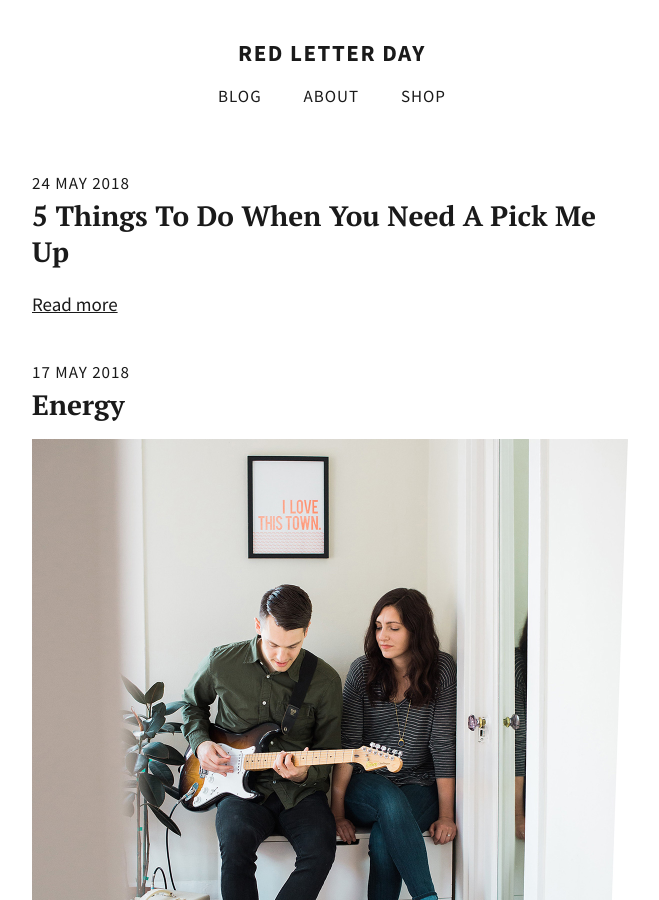
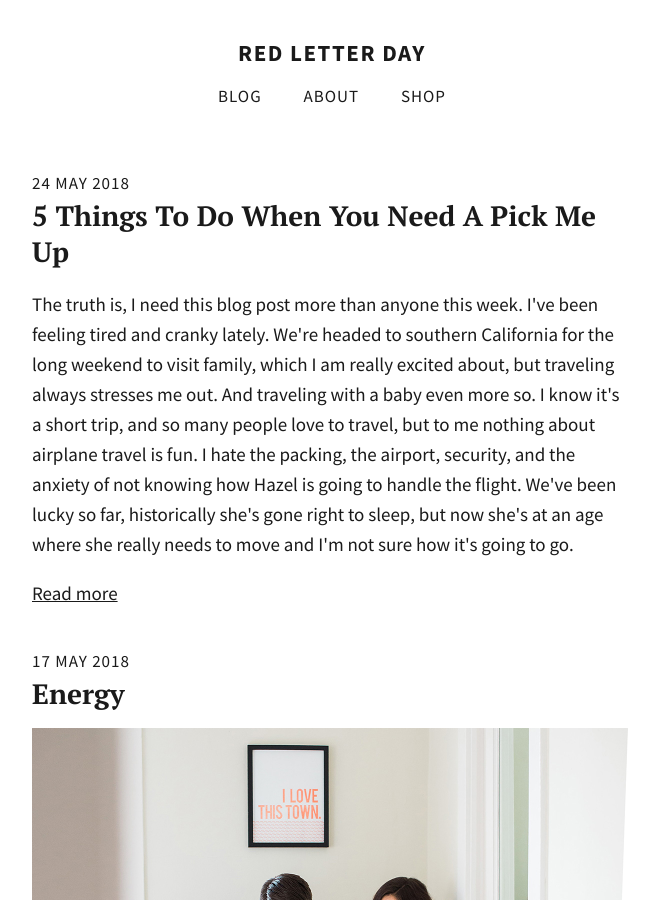
Before and after one commit to totiffany/totiffany.github.io, a Jekyll site: the page built from index.html, in a window 1280 px wide and 900 px high. Shown: the whole window, without its empty margins (308-967 px from the left). Built offline with Jekyll 4.4.1, drawn with Linux system fonts in a browser that asks for light colours.

Commit message:
Update 2018-05-24-5-Things-to-do-When-You-Need-A-Pick-Me-Up.md

```diff
--- a/_posts/2018-05-24-5-Things-to-do-When-You-Need-A-Pick-Me-Up.md
+++ b/_posts/2018-05-24-5-Things-to-do-When-You-Need-A-Pick-Me-Up.md
@@ -1,5 +1,15 @@
 ---
 published: true
+description: >-
+  The truth is, I need this blog post more than anyone this week. I've been
+  feeling tired and cranky lately. We're headed to southern California for the
+  long weekend to visit family, which I am really excited about, but traveling
+  always stresses me out. And traveling with a baby even more so. I know it's a
+  short trip, and so many people love to travel, but to me nothing about
+  airplane travel is fun. I hate the packing, the airport, security, and the
+  anxiety of not knowing how Hazel is going to handle the flight. We've been
+  lucky so far, historically she's gone right to sleep, but now she's at an age
+  where she really needs to move and I'm not sure how it's going to go.
 ---
 The truth is, I need this blog post more than anyone this week. I've been feeling tired and cranky lately. We're headed to southern California for the long weekend to visit family, which I am really excited about, but traveling always stresses me out. And traveling with a baby even more so. I know it's a short trip, and so many people love to travel, but to me nothing about airplane travel is fun. I hate the packing, the airport, security, and the anxiety of not knowing how Hazel is going to handle the flight. We've been lucky so far, historically she's gone right to sleep, but now she's at an age where she really needs to move and I'm not sure how it's going to go.
 
```
